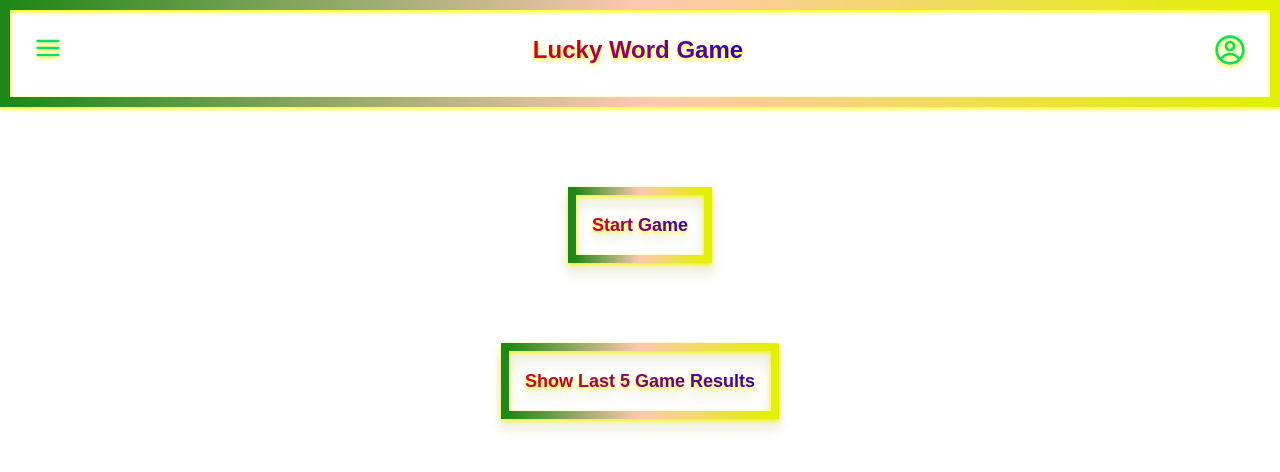
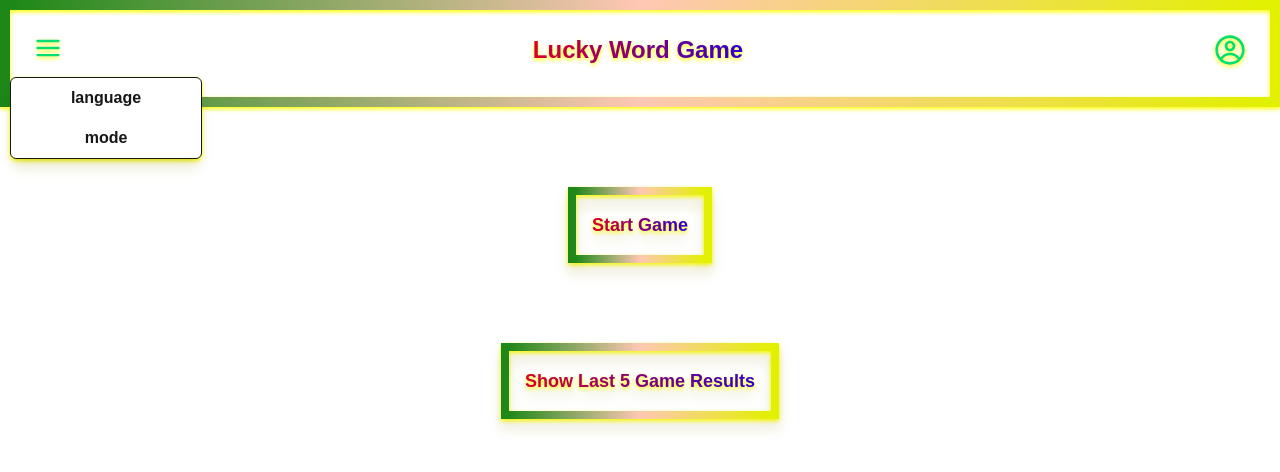
Before and after one commit to FiratSomek/lucky-word-game, a Next.js app: page / in a window 1280 px wide. Both pictures are taken after a click on the button 48 px from the left and 48 px from the top of the page. Shown: the top 472 px of the page. Built offline with nearby package versions, Linux system fonts and the light colour scheme.

Commit message:
edited menu.tsx page

```diff
--- a/src/components/Header.tsx
+++ b/src/components/Header.tsx
@@ -1,6 +1,5 @@
 import Link from "next/link";
 import React from "react";
-import { CgMenu } from "react-icons/cg";
 import ProfileMenu from "./ProfileMenu";
 import Menu from "./Menu";
 
--- a/src/components/Menu.tsx
+++ b/src/components/Menu.tsx
@@ -1,13 +1,41 @@
-import React from "react";
+"use client";
+import React, { useEffect, useRef, useState } from "react";
 import { CgMenu } from "react-icons/cg";
 
 const Menu = () => {
+  const [isOpen, setIsOpen] = useState(false);
+  const menuRef = useRef<HTMLDivElement>(null);
+
+  useEffect(() => {
+    const handleClickOutside = (event: MouseEvent) => {
+      if (menuRef.current && !menuRef.current.contains(event.target as Node)) {
+        setIsOpen(false);
+      }
+    };
+    document.addEventListener("mousedown", handleClickOutside);
+    return () => document.removeEventListener("mousedown", handleClickOutside);
+  }, []);
+
   return (
-    <div>
-      {" "}
-      <button>
+    <div ref={menuRef}>
+      <button onClick={() => setIsOpen(!isOpen)}>
         <CgMenu className="size-7 text-green-400 hover:text-yellow-200 cursor-pointer" />
       </button>
+      {isOpen && (
+        <div className="absolute left-0 mt-2 w-48 bg-white border rounded-md shadow-lg z-50">
+          <div
+            className=" flex flex-col
+  "
+          >
+            <button className="font-bold px-4 py-2 w-full cursor-pointer hover:bg-gray-100 transition">
+              language
+            </button>
+            <button className="font-bold px-4 py-2 w-full cursor-pointer hover:bg-gray-100 transition">
+              mode
+            </button>
+          </div>
+        </div>
+      )}
     </div>
   );
 };
```
